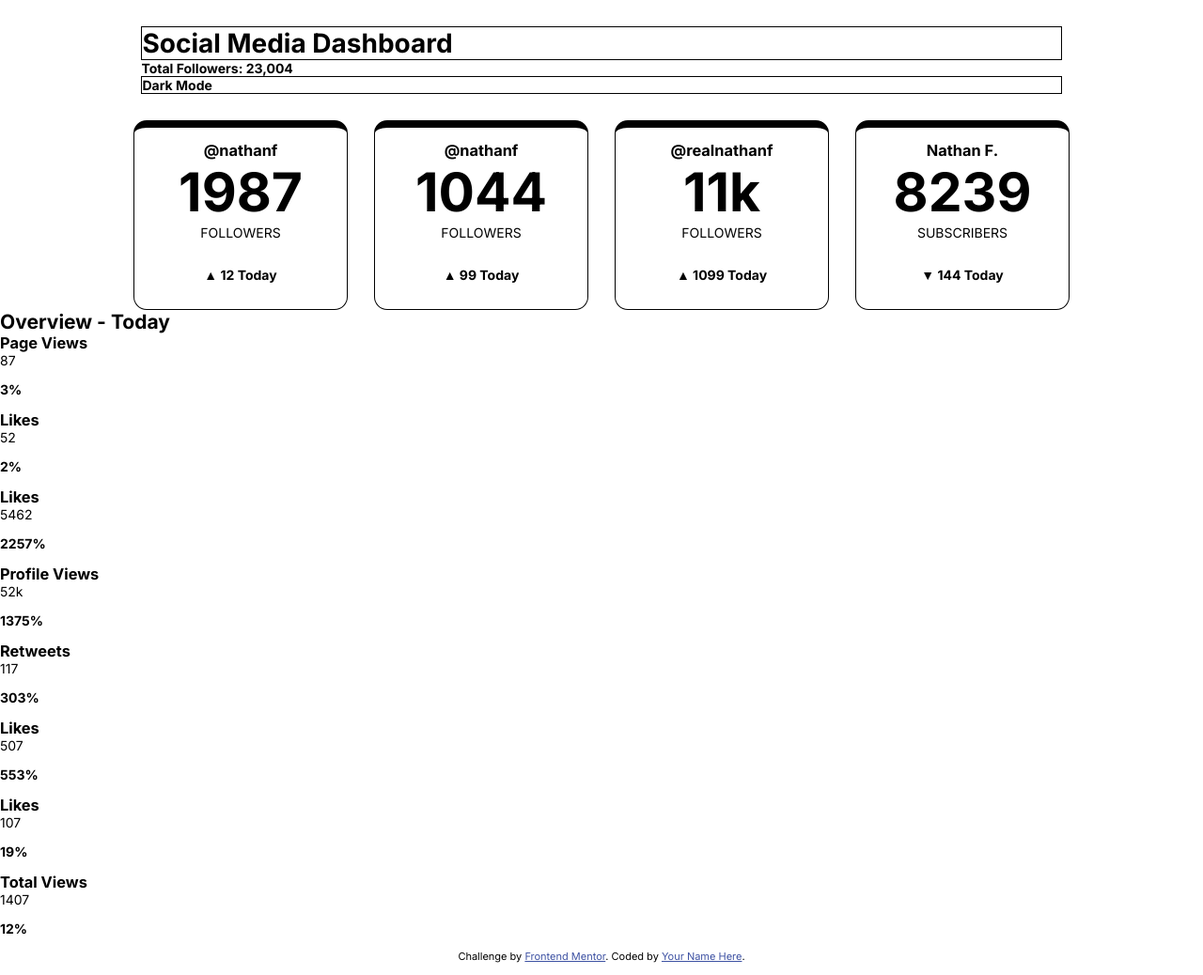
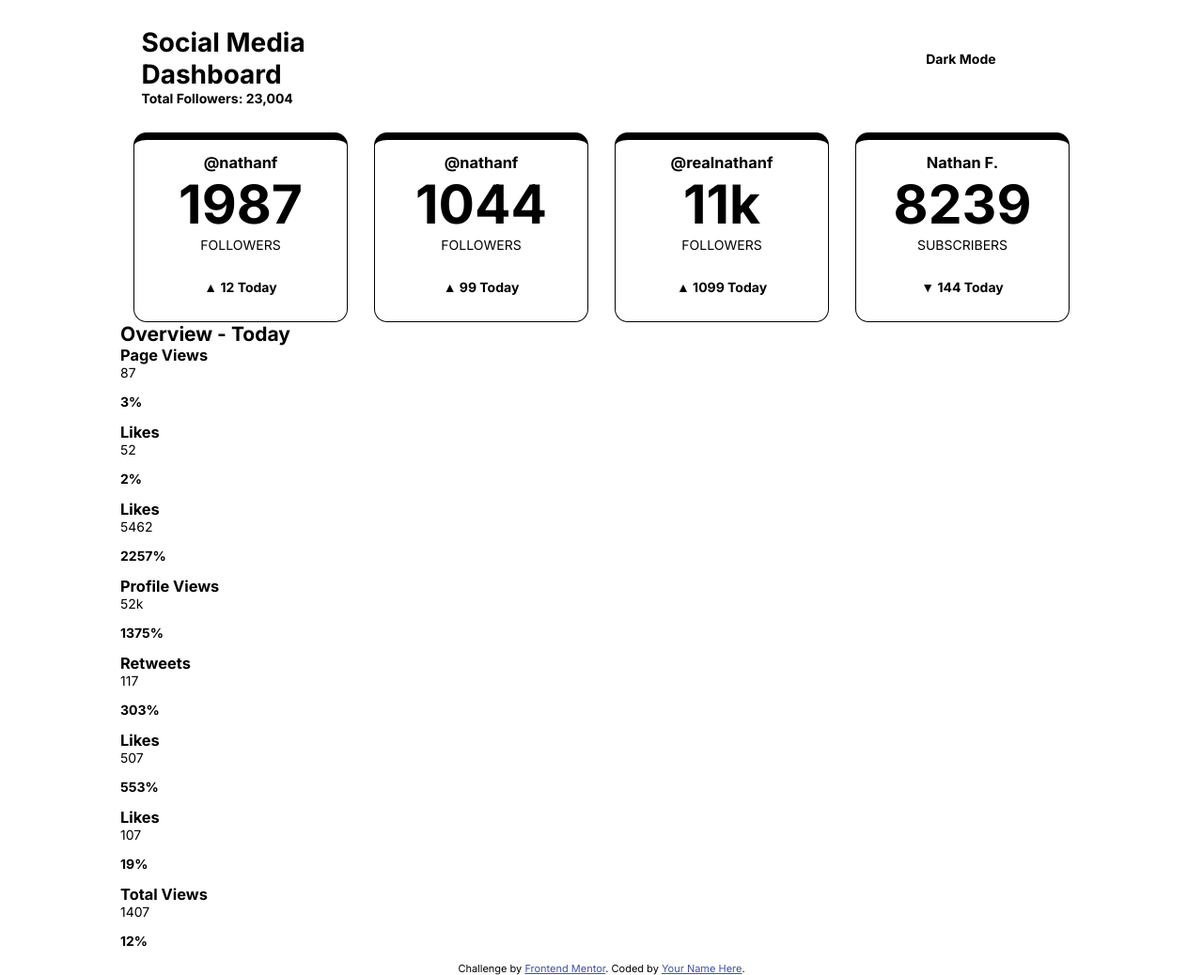
Before and after one commit to IMVillarosa/social-media-dashboard-theme-switcher, a plain HTML site: page index.html in a window 1280 px wide. Shown: the whole page at 94% size. Drawn offline with Linux system fonts and the light colour scheme.

Commit message:
adjusted positionin

```diff
--- a/app/scss/_colors.scss
+++ b/app/scss/_colors.scss
@@ -20,7 +20,7 @@ $text-d-dsat-blue: hsl(228, 34%, 66%);
 $text-d-white: hsl(0, 0%, 100%);
 
 // BG Light Colors
-$bg-l-white: hsl(230, 17%, 14%);
+$bg-l-white: hsl(0, 0%, 100%);
 $pattern-l-pale-blue: hsl(225, 100%, 98%);
 $card-l-grayish-blue: hsl(227, 47%, 96%);
 $text-l-grayish-blue: hsl(228, 12%, 44%);
--- a/app/scss/_globals.scss
+++ b/app/scss/_globals.scss
@@ -1,3 +1,6 @@
+@import "colors";
+@import "typography";
+
 // Reset CSS
 html {
     font-size: 15px;
@@ -7,7 +10,7 @@ html {
 *, *::before, *::after { box-sizing: inherit; }
 
 body {
-    background: --light;
+    background: $bg-l-white;
 }
 
 body,
@@ -15,7 +18,7 @@ h1,
 h2,
 h3,
 p {
-    color: --light-bg-text;
+    color: #000;
     margin: 0;
     padding: 0;
 }
--- a/app/scss/sections/_header.scss
+++ b/app/scss/sections/_header.scss
@@ -1,15 +1,24 @@
 // HEADER
 #soc-header {
     display: flex;
+    flex-direction: row;
     padding: 2em;
 }
 
-.soc-header-1 {
-    border: 1px solid black;
+.l-header {
+    display: flex;
+    // border: 1px solid red;
 }
 
-.right {
-    border: 1px solid black;
+.l-header h1 {
+    flex-basis: 50%;
+}
+
+
+.l-header .right {
+    flex-basis: 100%;
+    text-align: right;
+    margin: auto 5em;
 }
 
 #soc-header h1,
--- a/index.html
+++ b/index.html
@@ -5,7 +5,7 @@
     <meta http-equiv="X-UA-Compatible" content="IE=edge">
     <meta name="viewport" content="width=device-width, initial-scale=1.0">
     <title>Social Media Dashboard </title>
-    <link rel="stylesheet" href="dist/style.css">
+    <link rel="stylesheet" href="css/style.css">
 
     <style>
         .attribution { font-size: 11px; text-align: center; }
@@ -17,9 +17,11 @@
     <!-- Social Media Dashboard Header starts here -->
     <header id="soc-header">
         <div class="container">
+            <div class="l-header">
                 <h1 class="soc-header-1">Social Media Dashboard</h1>
+                <p class="right">Dark Mode</p>
+            </div>
             <p>Total Followers: 23,004</p>
-            <p class="right">Dark Mode</p>
         </div>
 
     </header>
@@ -61,13 +63,15 @@
 
     <!-- Overview section starts here -->
     <section id="overview">
+        <div class="container">
             <h1 class="soc-header-2">Overview - Today</h1>
+        </div>
     </section>
     <!-- Overview END -->
 
     <!-- Stats section starts here -->
     <section class="stats">
-
+        <div class="container">
             <h3 class="stat-header">Page Views</h3>
             <p class="stat-count">87</p>
             <p class="soc-growth">3%</p>
@@ -99,6 +103,7 @@
             <h3 class="stat-header">Total Views</h3>
             <p class="stat-count">1407</p>
             <p class="soc-growth">12%</p>
+        </div>
     </section>
     <!-- Stats END -->
 
```
Also changed, not shown: css/style.css, 1 other file. Lines whose indentation alone changed are shown as unchanged.
